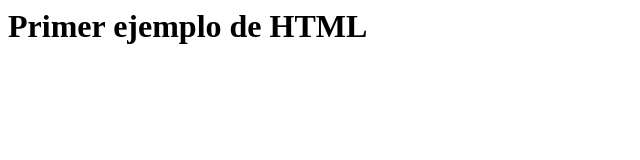
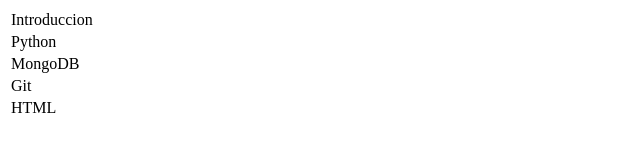
Before and after one commit to pablogarcia6252/primer-repositorio, a plain HTML site: page public_html/index.html in a window 1280 px wide. Shown: the whole page, without its empty margins (0-640 px from the left). Drawn offline with Linux system fonts and the light colour scheme.

Commit message:
Se modifico archivo a tabla

```diff
--- a/public_html/index.html
+++ b/public_html/index.html
@@ -1,5 +1,26 @@
 <html>
 	<body>
-		<h1> Primer ejemplo de HTML </h1>
+		<table>
+			<tr>
+				<td>Introduccion
+				</td>
+			</tr>
+			<tr>
+				<td>Python
+				</td>
+			</tr>
+			<tr>
+				<td>MongoDB
+				</td>
+			</tr>
+			<tr>
+				<td>Git
+				</td>
+			</tr>
+			<tr>
+				<td>HTML
+				</td>
+			</tr>
+		</table>
 	</body>
 </html>
```
